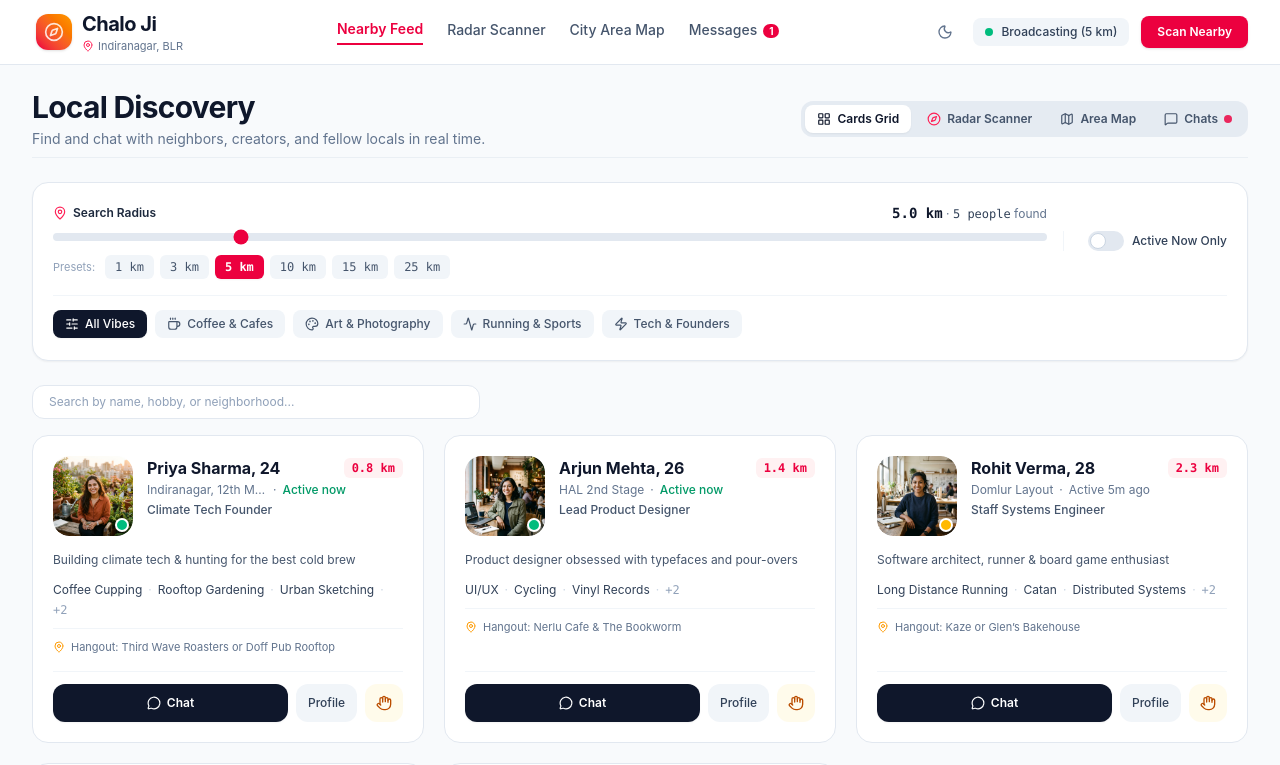
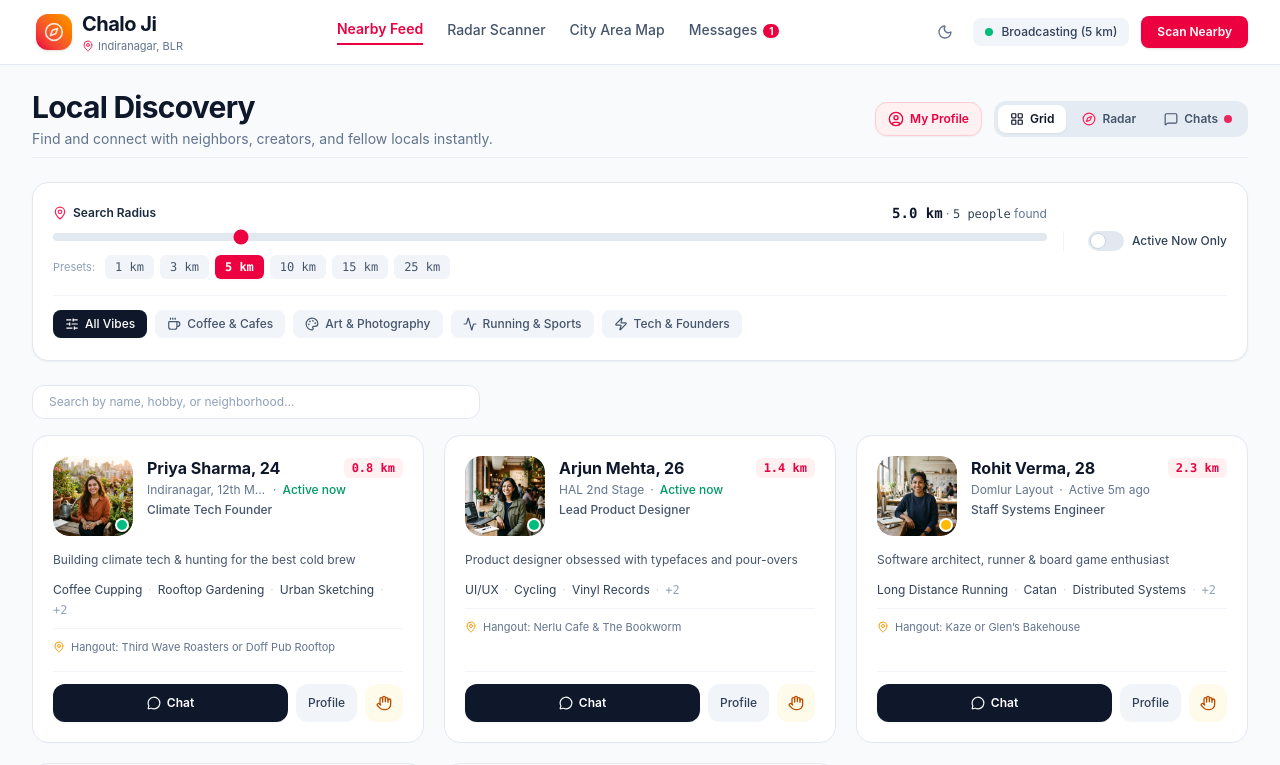
Before and after one commit to namuna034/Video-call-, a React (Vite) app: page / in a window 1280 px wide. Shown: the top 765 px of the page. Built offline with nearby package versions, Linux system fonts and the light colour scheme.

Commit message:
Update App.tsx

```diff
--- a/src/App.tsx
+++ b/src/App.tsx
@@ -21,16 +21,13 @@ import {
   Map as MapIcon,
   MessageSquare,
   ShieldCheck,
-  Zap,
-  Sparkles,
-  Users,
-  CheckCircle2,
   Crown,
   X,
   QrCode,
   Check,
   KeyRound,
-  AlertCircle
+  AlertCircle,
+  UserCircle
 } from 'lucide-react';
 
 export default function App() {
@@ -87,7 +84,7 @@ export default function App() {
       {
         id: 'msg-init-1',
         senderId: 'priya-1',
-        text: 'Hey Kabir! Saw you are also around Indiranagar 100ft Rd. Have you tried the new pour-over at Nerlu?',
+        text: 'Hey! Saw you are around. Have you tried the local spots here?',
         timestamp: '10:42 AM',
         status: 'read',
       },
@@ -108,11 +105,11 @@ export default function App() {
     }
   };
 
-  // UTR Verification Logic
+  // Verification Logic (Secret Access / UTR Validation)
   const handleVerifyUTR = () => {
     const cleanUtr = utrNumber.trim();
-    if (cleanUtr.length < 12 || !/^\d+$/.test(cleanUtr)) {
-      setUtrError('Kripya 12-digit ka sahi UPI UTR/Ref No. enter karein!');
+    if (cleanUtr.length < 6) {
+      setUtrError('Kripya valid UTR ya Access Code enter karein!');
       return;
     }
 
@@ -125,7 +122,7 @@ export default function App() {
       setShowPrimeModal(false);
       setUtrNumber('');
       showToast('🎉 Premium Chat Access Activated!');
-    }, 1500);
+    }, 1200);
   };
 
   const handleSendWave = (user: UserProfile) => {
@@ -226,11 +223,21 @@ export default function App() {
               )}
             </div>
             <p className="text-xs sm:text-sm text-slate-500 dark:text-slate-400 mt-1">
-              Find and chat with neighbors, creators, and fellow locals in real time.
+              Find and connect with neighbors, creators, and fellow locals instantly.
             </p>
           </div>
 
-          <div className="flex items-center gap-1 p-1 bg-slate-200/80 dark:bg-slate-800/80 rounded-xl shrink-0 self-start sm:self-auto">
+          <div className="flex items-center gap-3">
+            {/* Direct Profile Button in Header */}
+            <button
+              onClick={() => setIsMyProfileOpen(true)}
+              className="flex items-center gap-1.5 px-3 py-2 bg-rose-50 dark:bg-rose-950/40 text-rose-600 dark:text-rose-400 border border-rose-200 dark:border-rose-900/50 rounded-xl text-xs font-semibold hover:bg-rose-100 transition-all shadow-xs"
+            >
+              <UserCircle className="w-4 h-4" />
+              <span>My Profile</span>
+            </button>
+
+            <div className="flex items-center gap-1 p-1 bg-slate-200/80 dark:bg-slate-800/80 rounded-xl shrink-0">
               <button
                 onClick={() => setCurrentTab('feed')}
                 className={`flex items-center gap-1.5 px-3 py-1.5 text-xs font-semibold rounded-lg transition-all ${
@@ -240,7 +247,7 @@ export default function App() {
                 }`}
               >
                 <LayoutGrid className="w-3.5 h-3.5" />
-              <span>Cards Grid</span>
+                <span>Grid</span>
               </button>
 
               <button
@@ -252,19 +259,7 @@ export default function App() {
                 }`}
               >
                 <Compass className="w-3.5 h-3.5 text-rose-500" />
-              <span>Radar Scanner</span>
-            </button>
-
-            <button
-              onClick={() => setCurrentTab('map')}
-              className={`flex items-center gap-1.5 px-3 py-1.5 text-xs font-semibold rounded-lg transition-all ${
-                currentTab === 'map'
-                  ? 'bg-white dark:bg-slate-900 text-slate-900 dark:text-white shadow-xs'
-                  : 'text-slate-600 dark:text-slate-400 hover:text-slate-900 dark:hover:text-white'
-              }`}
-            >
-              <MapIcon className="w-3.5 h-3.5" />
-              <span>Area Map</span>
+                <span>Radar</span>
               </button>
 
               <button
@@ -281,6 +276,7 @@ export default function App() {
                   <span className="w-2 h-2 rounded-full bg-rose-600 animate-pulse" />
                 )}
               </button>
+            </div>
           </div>
         </div>
 
@@ -390,12 +386,10 @@ export default function App() {
         <div className="max-w-7xl mx-auto px-4 sm:px-6 lg:px-8 flex flex-col sm:flex-row items-center justify-between gap-4">
           <div className="flex items-center gap-2">
             <ShieldCheck className="w-4 h-4 text-emerald-500" />
-            <span>Encrypted local proximity protocol · Exact GPS coordinates never shared publicly</span>
+            <span>Secure Proximity Mesh · Privacy Protected</span>
           </div>
 
           <div className="flex items-center gap-4 text-xs">
-            <span>Indiranagar Local Mesh</span>
-            <span aria-hidden="true">·</span>
             <span>Radius: {radiusKm} km</span>
             <span aria-hidden="true">·</span>
             <span>Chalo Ji Discovery © 2026</span>
@@ -403,7 +397,7 @@ export default function App() {
         </div>
       </footer>
 
-      {/* ₹29 PRIME SUBSCRIPTION / UTR VERIFICATION MODAL */}
+      {/* ₹29 PRIME SUBSCRIPTION / UTR & CODE VERIFICATION MODAL */}
       {showPrimeModal && (
         <div className="fixed inset-0 z-50 bg-slate-950/70 backdrop-blur-md flex items-center justify-center p-4 animate-in fade-in duration-200">
           <div className="bg-white dark:bg-slate-900 border border-slate-200 dark:border-slate-800 rounded-3xl max-w-sm w-full p-6 text-center space-y-4 shadow-2xl relative">
@@ -426,7 +420,7 @@ export default function App() {
                 Unlock Unlimited Chat
               </h2>
               <p className="text-xs text-slate-500 dark:text-slate-400">
-                Scan QR & pay <span className="font-bold text-rose-500">₹29</span> to get lifetime access
+                Scan QR & pay <span className="font-bold text-rose-500">₹29</span> to get instant access
               </p>
             </div>
 
@@ -440,20 +434,19 @@ export default function App() {
                 />
               </div>
               <p className="text-[11px] text-slate-500 dark:text-slate-400 flex items-center justify-center gap-1 font-medium">
-                <QrCode className="w-3.5 h-3.5 text-rose-500" /> Pay using PhonePe, GPay or Paytm
+                <QrCode className="w-3.5 h-3.5 text-rose-500" /> UPI ID: Namunana034@okaxis
               </p>
             </div>
 
-            {/* UTR Input Form */}
+            {/* Verification Form */}
             <div className="space-y-2.5 text-left">
               <label className="text-[11px] font-semibold text-slate-700 dark:text-slate-300 flex items-center gap-1">
-                <KeyRound className="w-3.5 h-3.5 text-amber-500" /> Enter 12-Digit UPI Ref / UTR No.
+                <KeyRound className="w-3.5 h-3.5 text-amber-500" /> Enter UTR / Ref No. or Access Code
               </label>
 
               <input
                 type="text"
-                maxLength={12}
-                placeholder="e.g. 423871982301"
+                placeholder="Enter 12-digit UTR or Code"
                 value={utrNumber}
                 onChange={(e) => {
                   setUtrNumber(e.target.value);
@@ -470,11 +463,11 @@ export default function App() {
 
               <button
                 onClick={handleVerifyUTR}
-                disabled={isPaymentVerifying || utrNumber.length < 12}
+                disabled={isPaymentVerifying || !utrNumber.trim()}
                 className="w-full py-3 bg-gradient-to-r from-rose-500 to-amber-500 hover:from-rose-600 hover:to-amber-600 disabled:opacity-50 text-white text-xs font-bold rounded-xl transition-all shadow-md flex items-center justify-center gap-2 mt-2"
               >
                 {isPaymentVerifying ? (
-                  <span>Verifying Transaction...</span>
+                  <span>Verifying Code...</span>
                 ) : (
                   <>
                     <Check className="w-4 h-4" /> Verify & Unlock Chat
@@ -513,6 +506,7 @@ export default function App() {
         />
       )}
 
+      {/* My Profile Creation & Setup Modal */}
       <MyProfileModal
         isOpen={isMyProfileOpen}
         onClose={() => setIsMyProfileOpen(false)}
@@ -528,7 +522,7 @@ export default function App() {
 
       {toastMessage && (
         <div className="fixed bottom-20 md:bottom-6 right-6 z-50 bg-slate-900 text-white dark:bg-white dark:text-slate-900 px-4 py-2.5 rounded-2xl shadow-xl flex items-center gap-2 text-xs font-semibold animate-in fade-in slide-in-from-bottom-2">
-          <CheckCircle2 className="w-4 h-4 text-emerald-400 dark:text-emerald-600" />
+          <Check className="w-4 h-4 text-emerald-400 dark:text-emerald-600" />
           <span>{toastMessage}</span>
         </div>
       )}
```
Lines whose indentation alone changed are shown as unchanged.
